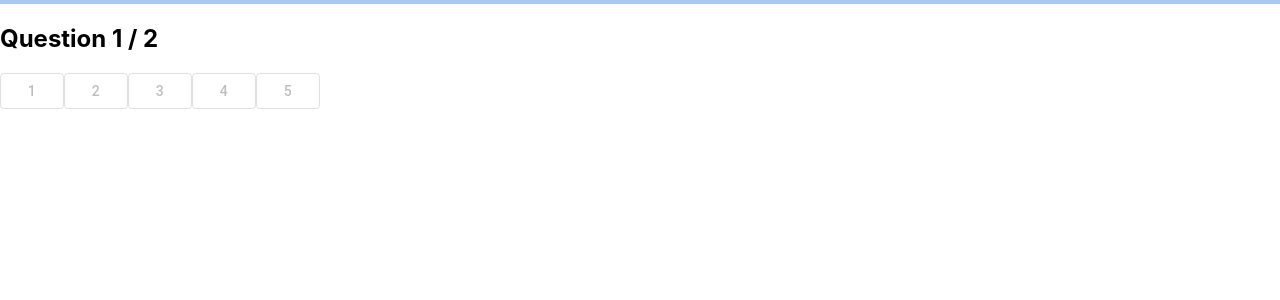
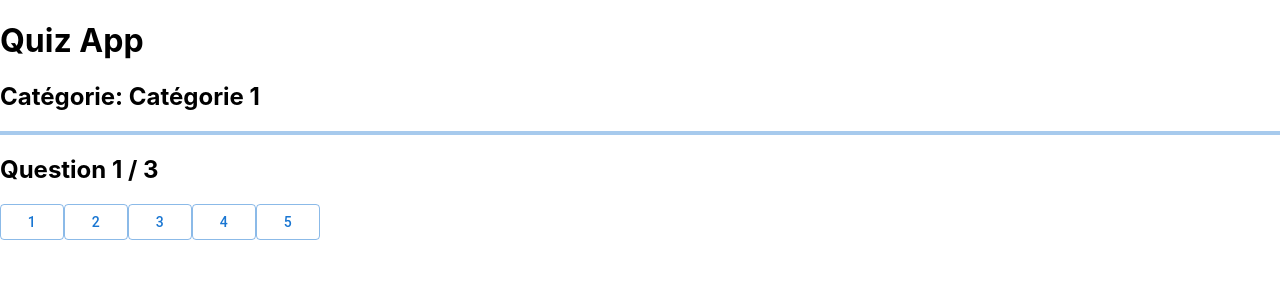
Before and after one commit to raouf-mediaplus/quiztestroject, a React (Create React App) app: page / in a window 1280 px wide. Shown: the top 300 px of the page. Built offline with nearby package versions, Linux system fonts and the light colour scheme.

Commit message:
clickButtonsFixed

```diff
--- a/src/App.js
+++ b/src/App.js
@@ -2,12 +2,14 @@ import React, { useState, useEffect } from "react";
 import { BrowserRouter as Router, Routes, Route } from "react-router-dom"; // Importez BrowserRouter
 import QuestionPage from "./components/QuestionPage";
 import ResultatPage from "./components/ResultatPage";
+import Header from "./components/Header";
 import { ThemeProvider, createTheme } from "@mui/material/styles";
 import { LinearProgress } from "@mui/material";
 
 const theme = createTheme();
 
 function App() {
+  const [currentCategory, setCurrentCategory] = useState("");
   const [questions, setQuestions] = useState([]);
   const [reponses, setReponses] = useState([]);
   const [completedQuestions, setCompletedQuestions] = useState(0);
@@ -41,12 +43,17 @@ function App() {
       {
         id: 1,
         text: "Question 1",
-        // Autres propriétés de la question...
+        category: 1,
       },
       {
         id: 2,
         text: "Question 2",
-        // Autres propriétés de la question...
+        category: 1,
+      },
+      {
+        id: 3,
+        text: "Question 3",
+        category: 2,
       },
       // Ajoutez d'autres questions au besoin
     ];
@@ -55,8 +62,29 @@ function App() {
     setQuestionsPerPage(questionsData.length);
   }, []);
 
-  const handleAnswerSubmit = (questionIndex, reponse) => {
-    setReponses([...reponses, reponse]);
+  useEffect(() => {
+    // Exemple de récupération de la catégorie en fonction de la page actuelle ou d'autres informations
+    const getCategoryForPage = () => {
+      // Implémentez la logique pour obtenir la catégorie en fonction de la page actuelle.
+      // Pour l'exemple, une catégorie statique.
+      setCurrentCategory("Catégorie 1");
+    };
+
+    getCategoryForPage();
+  }, []);
+
+  // const handleAnswerSubmit = (questionIndex, reponse) => {
+  //   setReponses([...reponses, reponse]);
+  //   setCompletedQuestions(completedQuestions + 1);
+  //   if (questionIndex + 1 === questions.length) {
+  //     setCurrentPage(currentPage + 1);
+  //   }
+  // };
+
+  const handleAnswerSubmit = (questionIndex, response) => {
+    const updatedReponses = [...reponses];
+    updatedReponses[questionIndex] = response;
+    setReponses(updatedReponses);
     setCompletedQuestions(completedQuestions + 1);
     if (questionIndex + 1 === questions.length) {
       setCurrentPage(currentPage + 1);
@@ -66,7 +94,7 @@ function App() {
   return (
     <ThemeProvider theme={theme}>
       <Router>
-        {" "}
+        <Header category={currentCategory} />
         {/* Utilisez BrowserRouter comme composant parent */}
         <Routes>
           <Route
--- /dev/null
+++ b/src/components/Header.js
@@ -0,0 +1,12 @@
+import React from "react";
+
+function Header({ category }) {
+  return (
+    <div>
+      <h1>Quiz App</h1>
+      <h2>Catégorie: {category}</h2>
+    </div>
+  );
+}
+
+export default Header;
--- a/src/components/QuestionPage.js
+++ b/src/components/QuestionPage.js
@@ -10,10 +10,10 @@ function QuestionPage({
   onAnswerSubmit,
 }) {
   const [questionIndex, setQuestionIndex] = useState(0);
-  const [reponse, setReponse] = useState([]);
+  const [reponse, setReponse] = useState(null);
 
   const handleSubmit = (reponse) => {
-    onAnswerSubmit(questionIndex, reponse);
+    onAnswerSubmit(currentPage - 1, reponse);
     setQuestionIndex(questionIndex + 1);
     setReponse(reponse);
   };
@@ -49,7 +49,7 @@ function QuestionPage({
                   key={index + 1}
                   variant="outlined"
                   disabled={reponse !== null}
-                  onClick={() => handleSubmit(index + 1)}
+                  onClick={() => handleSubmit(reponse)}
                 >
                   {index + 1}
                 </Button>
```
